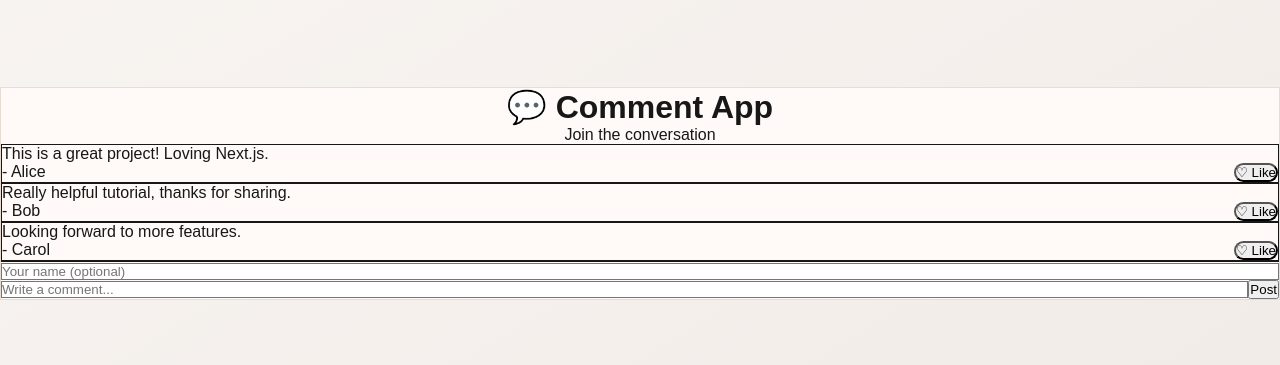
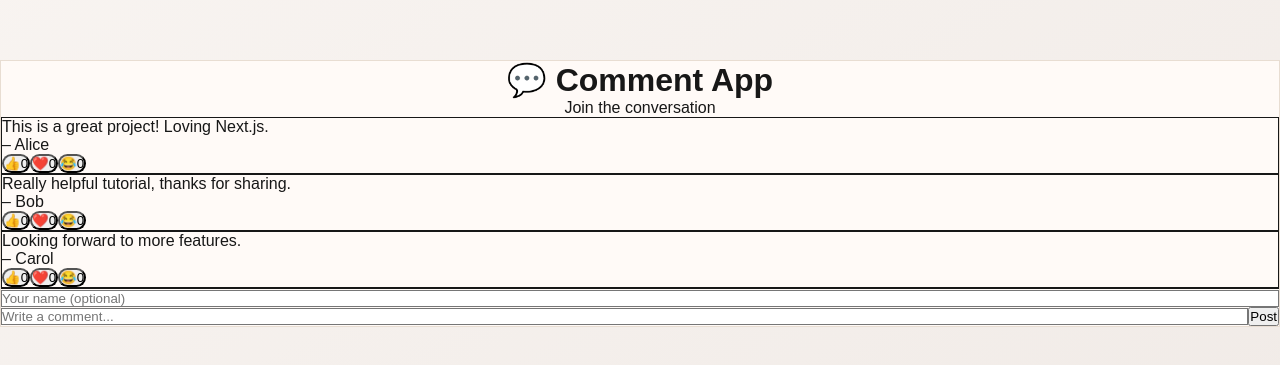
Before and after one commit to MarwaEmreish/Socials, a Next.js app: page / in a window 1280 px wide. Shown: the part 207-572 px from the top of the page. Built offline with nearby package versions, Linux system fonts and the light colour scheme.

Commit message:
adding reactions

```diff
--- a/components/CommentCard.tsx
+++ b/components/CommentCard.tsx
@@ -1,30 +1,48 @@
-'use client'
-import { useState } from "react"
+"use client";
+import { useState } from "react";
 
 type CommentCardProps = {
-  content: string
-  user: string
-  likedInitial?: boolean
-}
+  content: string;
+  user: string;
+};
 
-export default function CommentCard({ content, user, likedInitial = false }: CommentCardProps) {
-  const [liked, setLiked] = useState(likedInitial)
+export default function CommentCard({ content, user }: CommentCardProps) {
+  const [reactions, setReactions] = useState({
+    like: 0,
+    love: 0,
+    laugh: 0,
+  });
+
+  const handleReaction = (type: keyof typeof reactions) => {
+    setReactions((prev) => ({
+      ...prev,
+      [type]: prev[type] + 1,
+    }));
+  };
 
   return (
-    <div className="bg-white dark:bg-gray-700 p-4 rounded-xl shadow-sm border border-gray-200 dark:border-gray-600">
-      <p className="text-gray-800 dark:text-gray-100 mb-2">{content}</p>
-      <div className="flex justify-between items-center text-sm text-gray-600 dark:text-gray-400">
-        <span>- {user}</span>
-        <button
-          onClick={() => setLiked(!liked)}
-          className={`px-3 py-1 rounded-full text-white ${
-            liked ? "bg-red-500" : "bg-gray-400 dark:bg-gray-600"
-          } transition-colors duration-200`}
-          aria-label={liked ? "Unlike comment" : "Like comment"}
-        >
-          {liked ? "❤️ Liked" : "♡ Like"}
-        </button>
+    <div className="bg-white border border-gray-200 dark:bg-gray-800 p-4 rounded-lg shadow-sm">
+      <p className="text-gray-900 dark:text-gray-100 mb-2">{content}</p>
+      <div className="text-sm text-gray-600 dark:text-gray-400 mb-3">– {user || "Anonymous"}</div>
+
+      <div className="flex gap-4">
+        {[
+          { emoji: "👍", label: "like" },
+          { emoji: "❤️", label: "love" },
+          { emoji: "😂", label: "laugh" },
+        ].map((reaction) => (
+          <button
+            key={reaction.label}
+            onClick={() => handleReaction(reaction.label as keyof typeof reactions)}
+            className="flex items-center gap-2 px-3 py-1 rounded-full text-sm bg-gray-100 hover:bg-gray-200 dark:bg-gray-700 dark:hover:bg-gray-600 transition"
+          >
+            <span className="text-lg">{reaction.emoji}</span>
+            <span className="text-sm font-medium text-gray-800 dark:text-gray-200">
+              {reactions[reaction.label as keyof typeof reactions]}
+            </span>
+          </button>
+        ))}
       </div>
     </div>
-  )
+  );
 }
```
